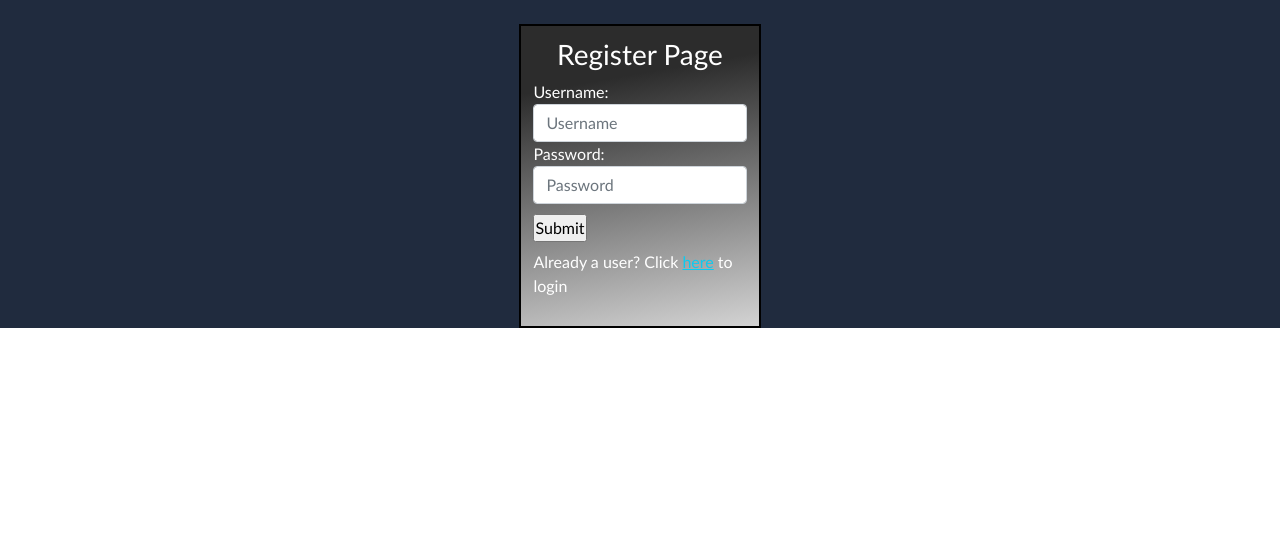
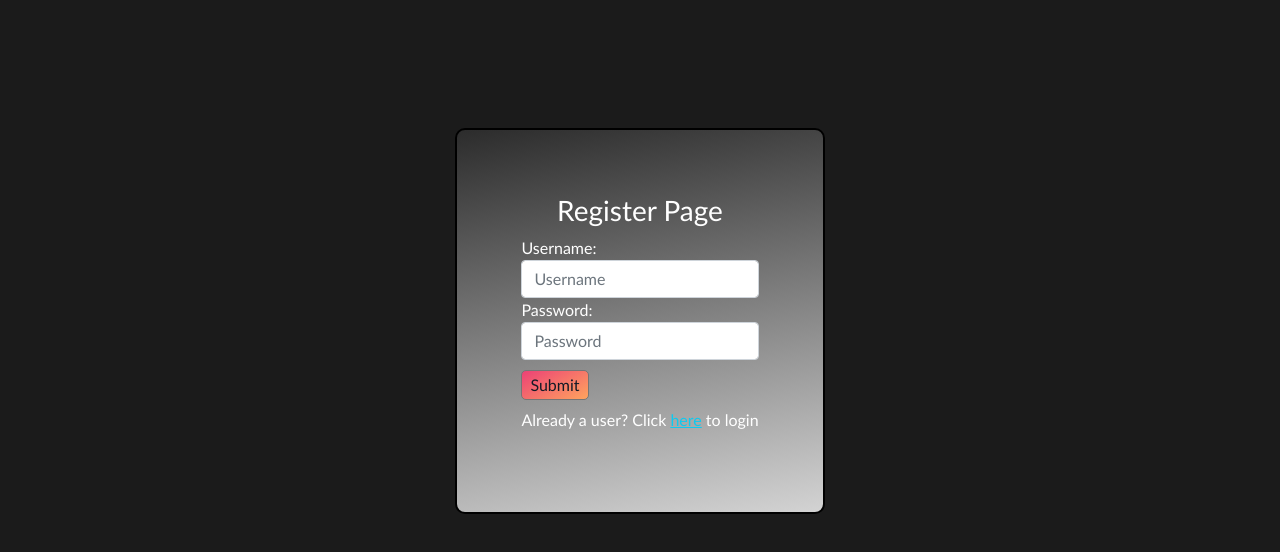
Before and after one commit to IzaMarkstrom/mern-to-do, a React (Create React App) app in the folder client/: page /register in a window 1280 px wide. Shown: the top 552 px of the page. Built offline with nearby package versions, Linux system fonts and the light colour scheme.

Commit message:
Changed the root colors

```diff
--- a/client/src/index.css
+++ b/client/src/index.css
@@ -1,25 +1,22 @@
 :root {
-  --primary: #e03e72;
-  --secondary: #55216b;
-  --light: #d8d8d8;
-  --light-alt: #93E1D8;
-  --dark: #131A26;
-  --dark-alt: #202B3E;
+  --primary: #EC4176;
+  --secondary: #543884;
+  --light: #9a77cf;
+  --light-alt: #ffa45e;
+  --dark: #1b1b1b;
+  --dark-alt: #3f3f3f;
 }
 
 * {
   margin: 0;
   padding: 0;
+  color: white;
   box-sizing: border-box;
   font-family: 'Gill Sans', 'Gill Sans MT', Calibri, 'Trebuchet MS', sans-serif;
 }
 
-.bodyContainer {
-  background-color: var(--dark-alt);
-  color: var(--light);
-  display: flex;
-  /* align-items: center; */
-  justify-content: center
+body {
+  background-color: var(--dark) !important;
 }
 
 .App {
@@ -42,7 +39,7 @@ h4 {
 
 .todo {
   position: relative;
-  background-color: var(--dark);
+  background-color: var(--dark-alt);
   padding: 16px;
   border-radius: 16px;
   display: flex;
@@ -50,7 +47,7 @@ h4 {
   transition: 0.5s;
   cursor: pointer;
   margin-bottom: 16px;
-  min-width: 500px
+  width: 600px;
 }
 
 .todo:hover {
@@ -62,7 +59,7 @@ h4 {
   height: 20px;
   margin-right: 16px;
   border-radius: 999px;
-  background-color: var(--dark-alt);
+  background-color: white;
   transition: 0.4s;
 }
 
@@ -100,17 +97,38 @@ h4 {
 .containerLogin {
   display: flex;
   justify-content: center;
+  min-width: 900px;
 }
 
 .loginBox {
   margin-top: 10%;
-  max-width: 600px;
+  max-width: 800px;
   padding: 5%;
   border: 2px solid black;
-  background: linear-gradient(-10deg, #d3d3d3, #2C2C2C 80%);
+  background: linear-gradient(-10deg, #d3d3d3, #2C2C2C);
   color: white;
+  border-radius: 10px;
 }
 
 .loginBtn {
   margin-top: 10px;
+  color: #131A26;
+  border-radius: 5px;
+  border: 1px solid rgb(117, 117, 117);
+  background: linear-gradient(-30deg, var(--light-alt), var(--primary));
+  padding: 2px 8px;
 }
+
+.loginBtn:hover {
+  background: linear-gradient(-30deg, #fc8d38, #ec2262);
+}
+
+.registerLink,
+.loginLink {
+  color: var(--dark);
+}
+
+.registerLink:hover,
+.loginLink:hover {
+  color: var(--primary);
+}
```
